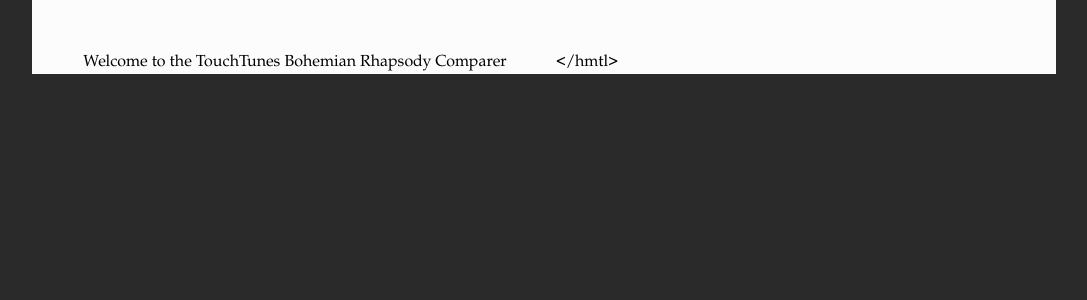
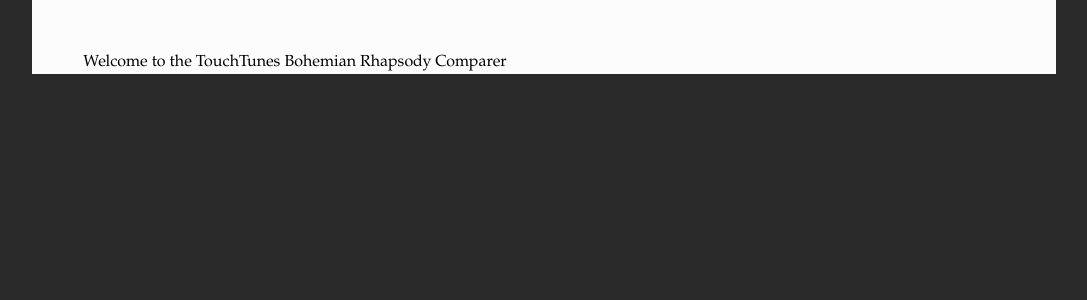
Before and after one commit to conuhacks-4/conuhacks-4.github.io, a Jekyll site: the page built from index.md, in a window 1280 px wide. Shown: the top 300 px of the page, without its empty margins (96-1183 px from the left). Built offline with Jekyll 4.4.1, drawn with Linux system fonts in a browser that asks for light colours; our own code applies the rules of GitHub Pages for plain Markdown files.

Commit message:
i wrote hmtl instead of html LOL

```diff
--- a/index.md
+++ b/index.md
@@ -59,4 +59,4 @@
 
     </body>
 
-</hmtl>
+</html>
```
